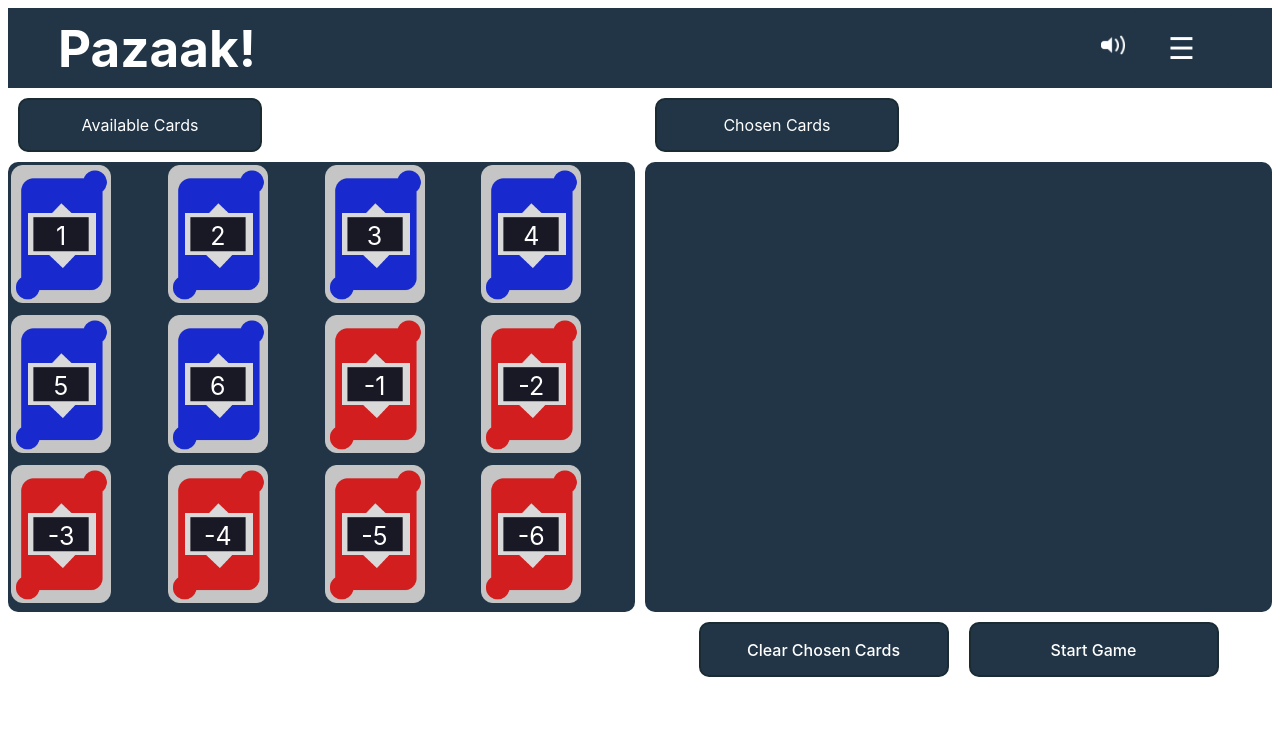
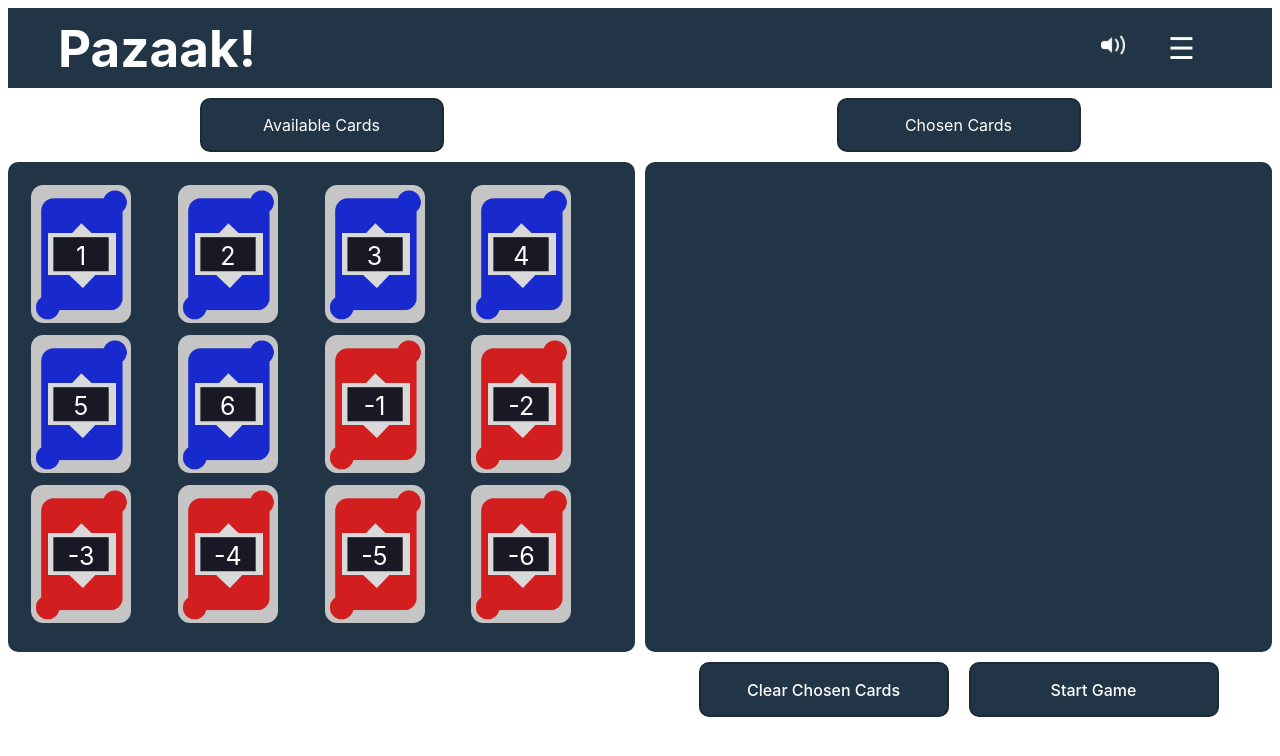
Before and after one commit to abasile1-tech/PazaakPadawan, a React (Vite) app in the folder client/: page /deck in a window 1280 px wide. Shown: the top 756 px of the page. Built offline with nearby package versions, Linux system fonts and the light colour scheme.

Commit message:
center text container, add padding to card container

```diff
--- a/client/src/App.css
+++ b/client/src/App.css
@@ -414,6 +414,8 @@
   background-color: #213547;
   border-radius: 10px;
   height: calc(100vh - 350px);
+  padding: 20px;
+
 }
 
 .right-box {
@@ -435,7 +437,7 @@
   font-size: 16px;
   width: 200px;
   height: 30px;
-  margin: 10px;
+  margin: 10px auto;
 
 }
 
```
